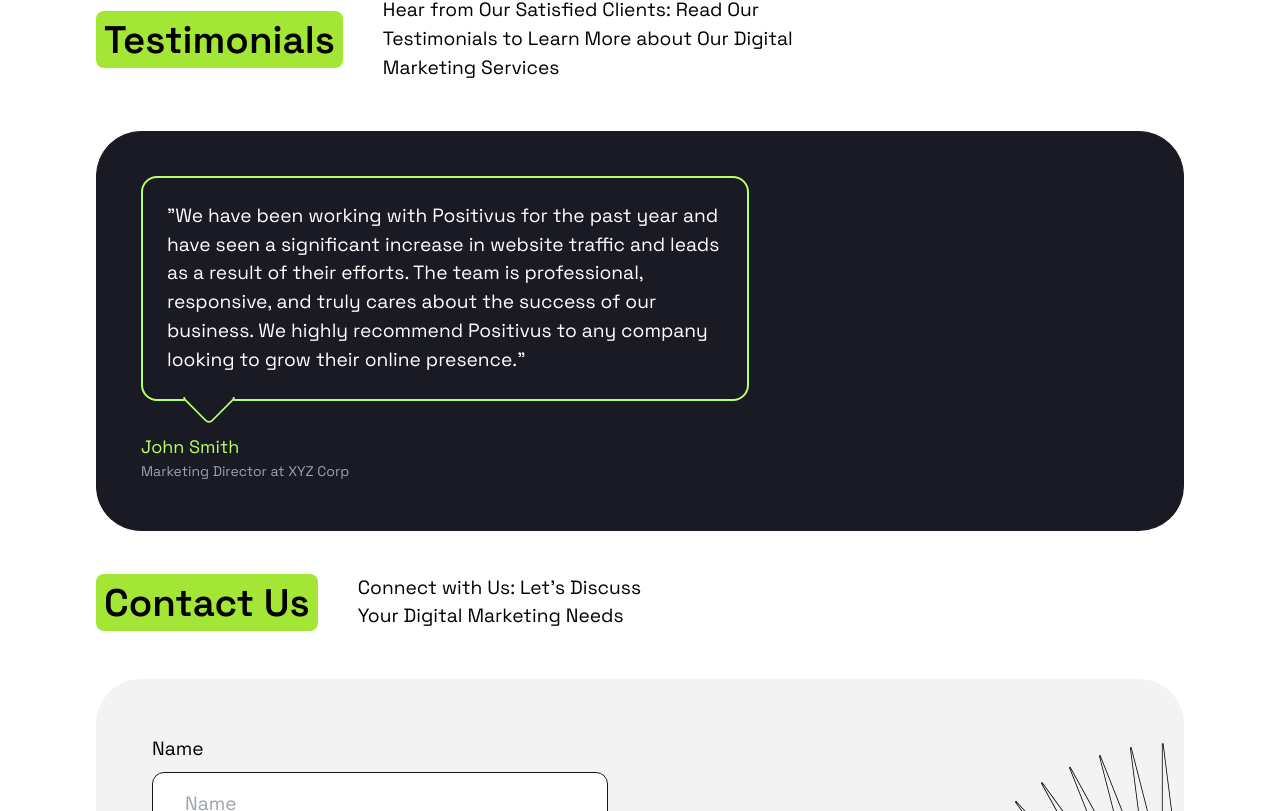
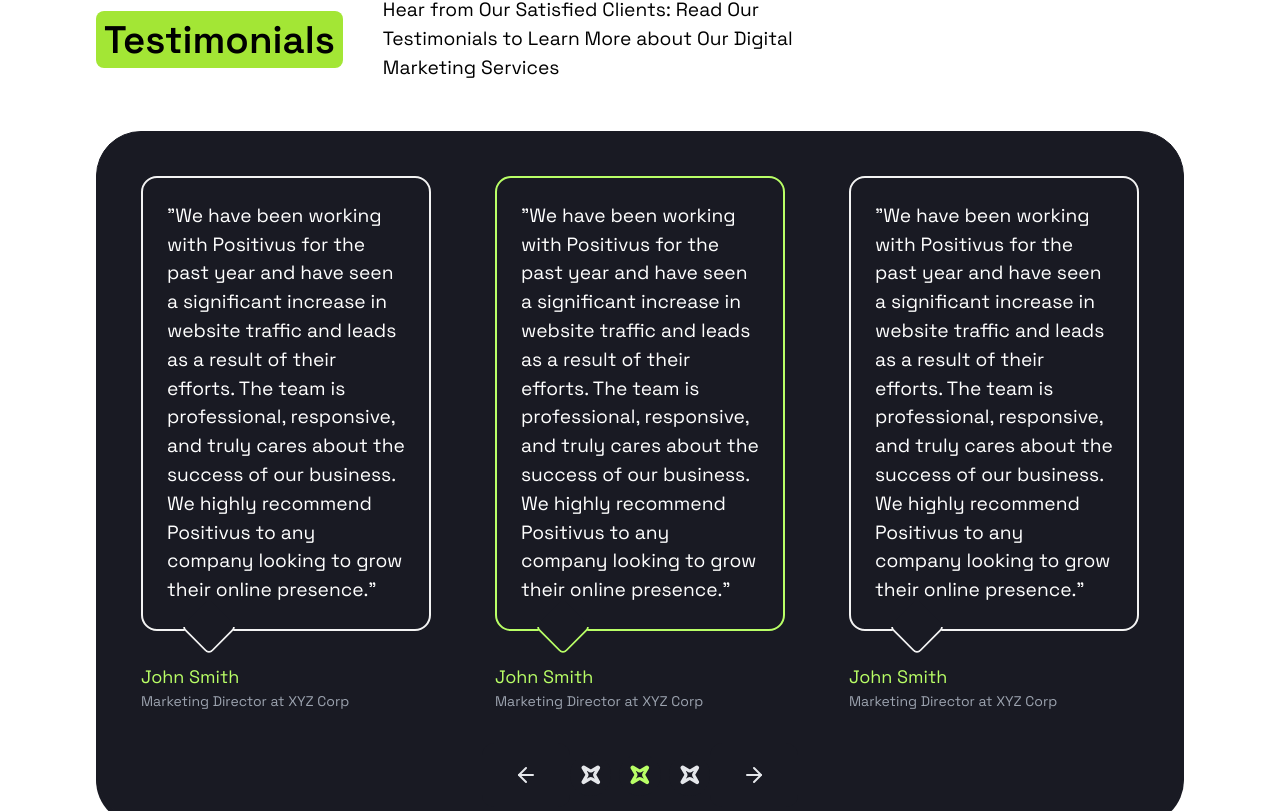
Before and after one commit to LucasMCFidelis/Positivus-Landing-Page, a React (Vite) app: page / in a window 1280 px wide. Shown: the part 5069-5880 px from the top of the page. Built offline with nearby package versions, Linux system fonts and the light colour scheme; what @savvywombat/tailwindcss-grid-areas would draw is missing.

Commit message:
Estutura inicial dos cards e da logica para mudança do card em foco

```diff
--- a/src/components/sectionPage/SectionTestimonials.tsx
+++ b/src/components/sectionPage/SectionTestimonials.tsx
@@ -1,21 +1,62 @@
+import { ArrowLeft, ArrowRight, Sparkle } from "lucide-react";
+import { Button } from "../button";
 import { Card } from "../cards";
+import { useState } from "react";
 
-const TestimonialsCard = () => (
+interface TestimonialsCardProps {
+  id: number
+  testimonial: string
+  person: string
+  position: string
+}
+
+export function SectionTestimonials() {
+  const [cardFocus, setCardFocus] = useState<number>(1)
+
+  const TestimonialsCard = ({ testimonial, person, position, id }: TestimonialsCardProps) => (
     <div className="max-w-lg lg:max-w-2xl p-8 bg-[#191A23] text-white relative">
-    <div className="border-2 border-[#B9FF66] rounded-2xl p-6">
+      <div className={`border-2 ${cardFocus === id ? "border-[#B9FF66]" : "border-[#f3f3f3]"} rounded-2xl p-6`}>
         <p className="text-paragraph-mobile md:text-paragraph-desktop md:text">
-        "We have been working with Positivus for the past year and have seen a significant increase in website traffic and leads as a result of their efforts. The team is professional, responsive, and truly cares about the success of our business. We highly recommend Positivus to any company looking to grow their online presence."
+          "{testimonial}"
         </p>
       </div>
-    <div className="bg-[#191A23] absolute w-10 h-10 border-2 border-[#B9FF66] border-t-transparent border-l-transparent rotate-45 left-20 bottom-24 rounded-md"></div>
+      <div className={`bg-[#191A23] absolute w-10 h-10 border-2 ${cardFocus === id ? "border-[#B9FF66]" : "border-[#f3f3f3]"} border-t-transparent border-l-transparent rotate-45 left-20 bottom-24 rounded-md`}></div>
       <div className="mt-8">
-      <p className="text-lg text-[#B9FF66]">John Smith</p>
-      <p className="text-sm text-gray-400">Marketing Director at XYZ Corp</p>
+        <p className="text-lg text-[#B9FF66]">{person}</p>
+        <p className="text-sm text-gray-400">{position}</p>
       </div>
     </div>
   )
 
-export function SectionTestimonials() {
+  function toggleTestimonial(id: number) {
+    if (id < 0){
+      setCardFocus(testimonials.length-1)
+      return
+    } else if (id > testimonials.length-1) {
+      setCardFocus(0)
+      return
+    }
+    setCardFocus(id)
+  }
+
+  const testimonials = [
+    {
+      testimonial: "We have been working with Positivus for the past year and have seen a significant increase in website traffic and leads as a result of their efforts. The team is professional, responsive, and truly cares about the success of our business. We highly recommend Positivus to any company looking to grow their online presence.",
+      person: "John Smith",
+      position: "Marketing Director at XYZ Corp"
+    },
+    {
+      testimonial: "We have been working with Positivus for the past year and have seen a significant increase in website traffic and leads as a result of their efforts. The team is professional, responsive, and truly cares about the success of our business. We highly recommend Positivus to any company looking to grow their online presence.",
+      person: "John Smith",
+      position: "Marketing Director at XYZ Corp"
+    },
+    {
+      testimonial: "We have been working with Positivus for the past year and have seen a significant increase in website traffic and leads as a result of their efforts. The team is professional, responsive, and truly cares about the success of our business. We highly recommend Positivus to any company looking to grow their online presence.",
+      person: "John Smith",
+      position: "Marketing Director at XYZ Corp"
+    },
+  ]
+
   return (
     <>
       <Card.Header
@@ -25,8 +66,43 @@
       />
 
       <Card.Wrapper bgColor="tertiary" className="p-3">
-        <TestimonialsCard/>
-
+        <div className="flex">
+          {testimonials.map((item, idx) => (
+            <TestimonialsCard key={idx} id={idx} testimonial={item.testimonial} person={item.person} position={item.position} />
+          ))}
+        </div>
+        <div className="w-full flex justify-center">
+          <Button
+            colorBG={"dark"}
+            className="flex items-center justify-center"
+            onClick={() => toggleTestimonial(cardFocus - 1)}
+          >
+            <ArrowLeft />
+          </Button>
+          <div className="flex gap-2 items-center justify-between text-zinc-200">
+            {testimonials.map((_, idx) => (
+              <Button
+                colorBG={"dark"}
+                rounded="full"
+                onClick={() => toggleTestimonial(idx)}
+              >
+                <Sparkle
+                  key={idx}
+                  size={window.innerWidth < 1024 ? "6vw" : "2vw"}
+                  strokeWidth={3}
+                  className={`${cardFocus === idx ? "text-[#B9FF66]" : ""} rotate-45`}
+                />
+              </Button>
+            ))}
+          </div>
+          <Button
+            colorBG={"dark"}
+            className="flex items-center justify-center"
+            onClick={() => toggleTestimonial(cardFocus + 1)}
+          >
+            <ArrowRight />
+          </Button>
+        </div>
       </Card.Wrapper>
     </>
   )
```
Lines whose indentation alone changed are shown as unchanged.
